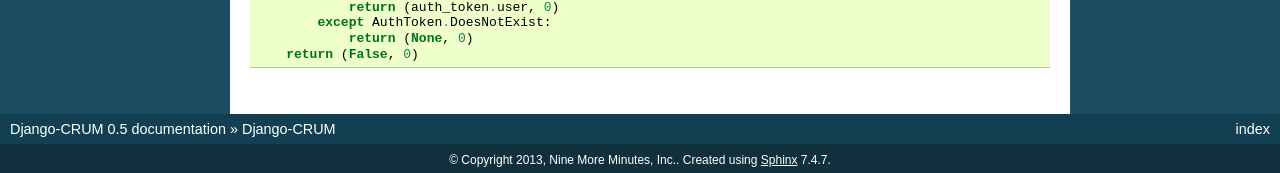
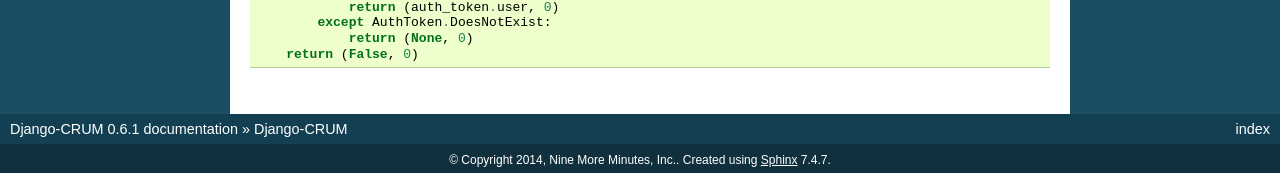
Before and after one commit to ninemoreminutes/django-crum, a Sphinx documentation site: the page built from docs/index.rst, in a window 1280 px wide and 900 px high, scrolled down 2050 px. Shown: the part 724-897 px from the top of the window. Built offline with Sphinx 7.4.7, drawn with Linux system fonts in a browser that asks for light colours; some of the changed text lies outside the part shown.

Commit message:
Minor requirements/docs updates.
git-svn-id: https://projects.ninemoreminutes.com/svn/django-crum/trunk@7 337099c1-c870-460c-9a52-8a2598fc2a6f

```diff
--- a/crum/__init__.py
+++ b/crum/__init__.py
@@ -7,7 +7,7 @@ _thread_locals = threading.local()
 
 _logger = logging.getLogger('crum')
 
-__version__ = '0.6.0'
+__version__ = '0.6.1'
 
 __all__ = ['get_current_request', 'get_current_user', 'impersonate']
 
--- a/docs/conf.py
+++ b/docs/conf.py
@@ -41,16 +41,16 @@ master_doc = 'index'
 
 # General information about the project.
 project = u'Django-CRUM'
-copyright = u'2013, Nine More Minutes, Inc.'
+copyright = u'2014, Nine More Minutes, Inc.'
 
 # The version info for the project you're documenting, acts as replacement for
 # |version| and |release|, also used in various other places throughout the
 # built documents.
 #
 # The short X.Y version.
-version = '0.5'
+version = '0.6.1'
 # The full version, including alpha/beta/rc tags.
-release = '0.5'
+release = '0.6.1'
 
 # The language for content autogenerated by Sphinx. Refer to documentation
 # for a list of supported languages.
--- a/docs/index.rst
+++ b/docs/index.rst
@@ -21,7 +21,7 @@ models.
 It is tested against:
  * Django 1.4.10 (Python 2.6 and 2.7)
  * Django 1.5.5 (Python 2.6, 2.7, 3.2 and 3.3)
- * Django 1.6 (Python 2.6, 2.7, 3.2 and 3.3)
+ * Django 1.6.1 (Python 2.6, 2.7, 3.2 and 3.3)
  * Django master (Python 2.7, 3.2 and 3.3)
 
 Installation
```
Also changed, not shown: other parts of docs/index.rst (+1 -1 lines), requirements.txt (+8 -7 lines), 1 other file.
